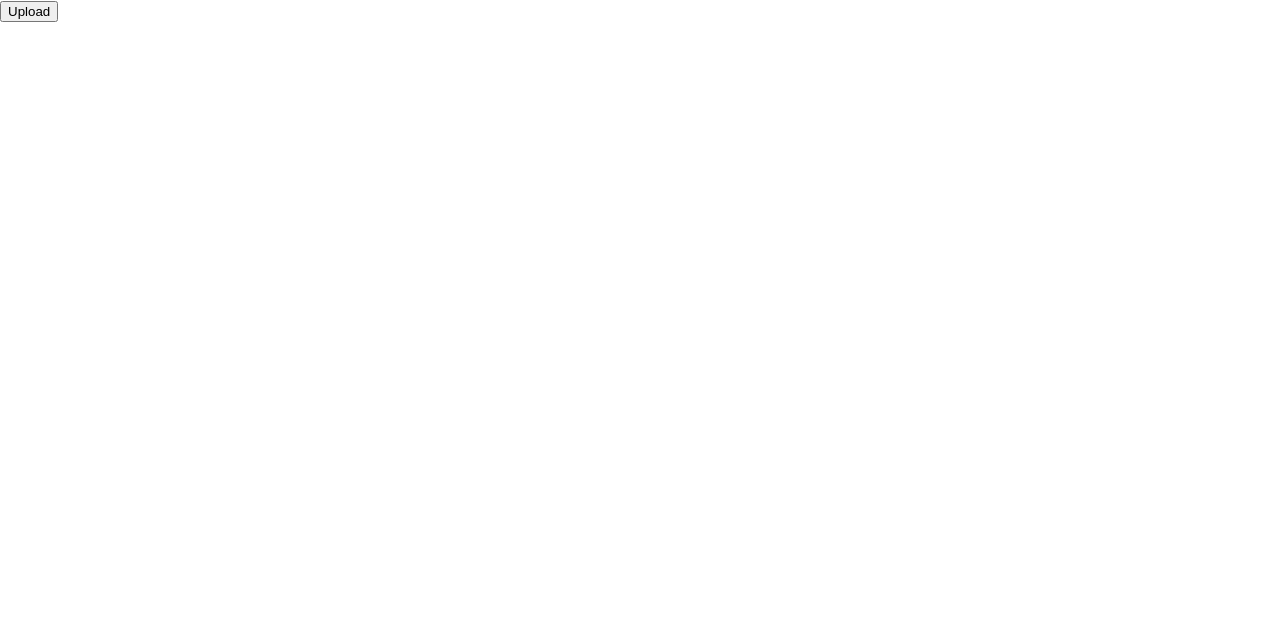
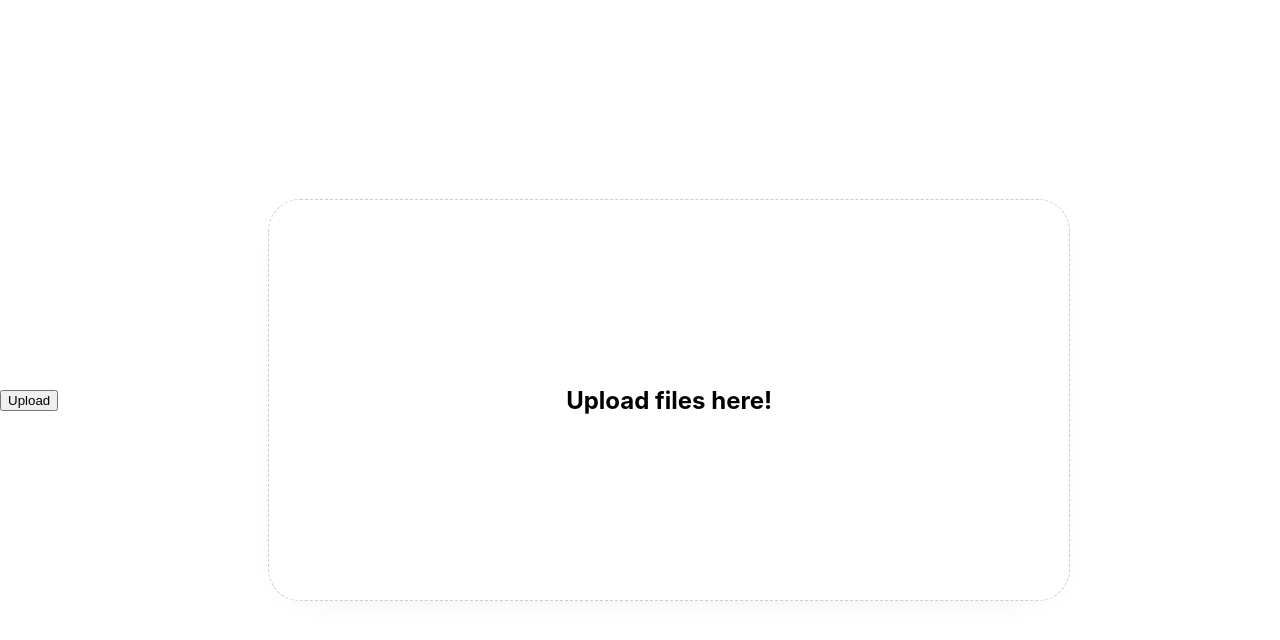
Before and after one commit to EvgenyGrinko/Modal-with-drag-and-drop, a React (Create React App) app: page / in a window 1280 px wide. Both pictures are taken after a click on the button "Upload". Shown: the top 640 px of the page. Built offline with nearby package versions, Linux system fonts and the light colour scheme.

Commit message:
Add initial modal for test

```diff
--- /dev/null
+++ b/src/components/Modal/Modal.scss
@@ -0,0 +1,24 @@
+.upload-container {
+  width: 800px;
+  height: 400px;
+  display: flex;
+  align-items: center;
+  justify-content: center;
+  position: relative;
+  margin: 2rem auto;
+  border: 1px dashed rgba(black, 0.2);
+  border-radius: 2rem;
+  transition: 0.2s box-shadow, 0.2s background-color;
+  box-shadow: 0 10px 40px -30px rgba(black, 0.2);
+  &.over {
+    background-color: #2669ff;
+    box-shadow: 0 20px 60px -30px rgba(#2669ff, 1);
+    h2 {
+      color: white;
+    }
+  }
+  h2 {
+    transition: 0.2s color;
+    text-align: center;
+  }
+}
--- /dev/null
+++ b/src/components/Modal/Modal.tsx
@@ -0,0 +1,56 @@
+import React, { useRef, useState } from 'react';
+import './Modal.scss';
+
+interface IModalProps {
+    modalVisible: boolean,
+    setModalVisible: React.Dispatch<React.SetStateAction<boolean>>
+}
+
+export const Modal = ({ modalVisible, setModalVisible }: IModalProps) => {
+    const inputRef = useRef<null | HTMLInputElement>(null);
+    const [over, setOver] = useState<boolean>(false);
+    const [file, setFile] = useState<null | File>(null);
+
+    const onDropAreaClick = () => {
+        return inputRef.current ? inputRef.current.click() : null;
+    }
+    const onDrop = (event: React.DragEvent<HTMLDivElement>) => {
+        event.preventDefault();
+        event.stopPropagation();
+        console.log(event)
+        setFile(event.dataTransfer.files[0]);
+        setOver(false);
+
+    }
+    const onDropOver = (event: React.DragEvent<HTMLDivElement>) => {
+        event.preventDefault();
+        setOver(true);
+    }
+    const onDropLeave = (event: React.DragEvent<HTMLDivElement>) => {
+        event.preventDefault();
+        setOver(false);
+    }
+
+    const onInputChange = (event: React.ChangeEvent<HTMLInputElement>) => {
+        const {target} = event;
+        if (target.files) setFile(target.files[0]);
+    }
+
+    return (
+        <div
+            onClick={onDropAreaClick}
+            onDrop={onDrop}
+            onDragOver={onDropOver}
+            onDragLeave={onDropLeave}
+            className={over ? "upload-container over" : "upload-container"}
+        >
+            <h2>Upload files here!</h2>
+            <input
+                style={{ display: "none" }}
+                type="file"
+                ref={inputRef}
+                onChange={onInputChange}
+            />
+        </div>
+    )
+}
--- /dev/null
+++ b/src/components/Modal/index.ts
@@ -0,0 +1 @@
+export { Modal } from './Modal'
--- a/src/index.css
+++ /dev/null
@@ -1,7 +0,0 @@
-body {
-  margin: 0;
-  font-family: -apple-system, BlinkMacSystemFont, 'Segoe UI', 'Roboto', 'Oxygen',
-    'Ubuntu', 'Cantarell', 'Fira Sans', 'Droid Sans', 'Helvetica Neue',
-    sans-serif;
-    box-sizing: border-box;
-}
--- /dev/null
+++ b/src/index.scss
@@ -0,0 +1,17 @@
+body {
+  margin: 0;
+  font-family: -apple-system, BlinkMacSystemFont, "Segoe UI", "Roboto", "Oxygen",
+    "Ubuntu", "Cantarell", "Fira Sans", "Droid Sans", "Helvetica Neue",
+    sans-serif;
+  box-sizing: border-box;
+}
+
+.page {
+  height: 100vh;
+  &__content {
+    height: 100%;
+    display: flex;
+    align-items: center;
+    justify-content: center;
+  }
+}
--- a/src/index.tsx
+++ b/src/index.tsx
@@ -1,12 +1,19 @@
-import React from 'react';
+import React, { useState } from 'react';
 import ReactDOM from 'react-dom';
-import './index.css';
+import './index.scss';
+import { Modal } from './components/Modal/index';
 
 function App() {
+  const [modalVisible, setModalVisible] = useState(false);
   return (
     <div className="page">
       <div className="page__content">
-        <button>Upload</button>
+        <button
+          onClick={() => setModalVisible((prevState) => !prevState)}
+        >Upload</button>
+        {modalVisible && <Modal
+          modalVisible={modalVisible}
+          setModalVisible={setModalVisible} />}
       </div>
     </div>
   );
--- /dev/null
+++ b/src/react-app-env.d.ts
@@ -0,0 +1 @@
+/// <reference types="react-scripts" />
```
